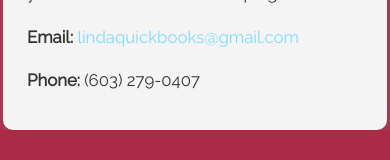
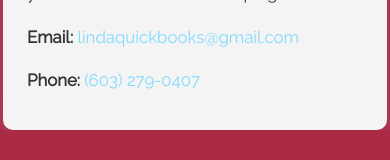
Before and after one commit to dbolesta/quickbooks-consult-react, a React (Create React App) app: page /contact in a window 390 px wide. Shown: the part 325-485 px from the top of the page. Built offline with nearby package versions, Linux system fonts and the light colour scheme; a web font is replaced by a local one.

Commit message:
adds tel attibute to phone number to allow tap-to-call

```diff
--- a/src/Pages/Contact/Contact.js
+++ b/src/Pages/Contact/Contact.js
@@ -52,7 +52,7 @@ const Contact = props => {
         </p>
 
         <p>
-          <b>Phone:</b> (603) 279-0407
+          <b>Phone:</b> <a href="tel:6032790407">(603) 279-0407</a>
         </p>
       </Content>
     </ContentContainer>
```
